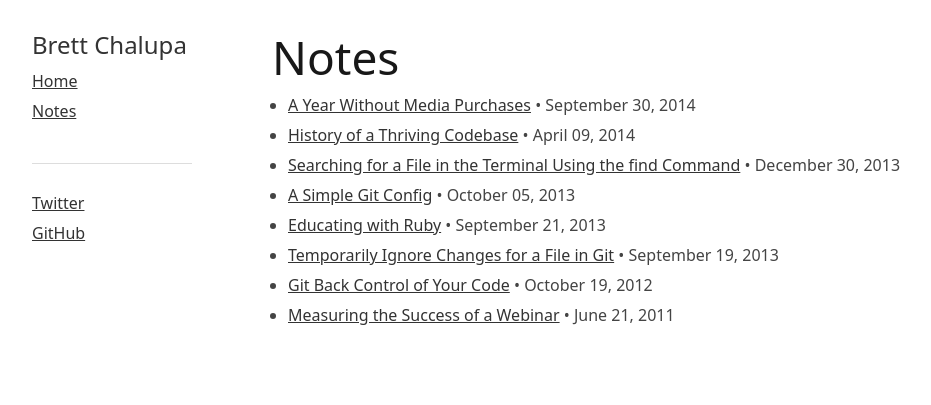
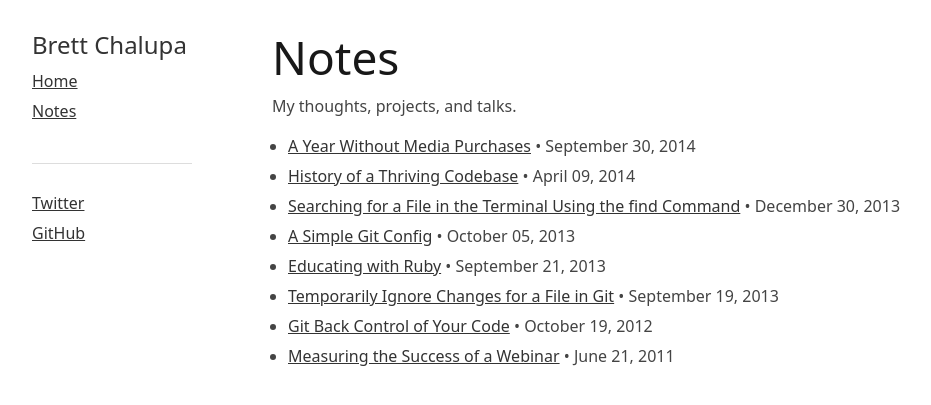
Before and after one commit to brettchalupa/brettchalupa.github.io, a Jekyll site: the page built from notes.html, in a window 1280 px wide. Shown: the top 405 px of the page, without its empty margins (138-1069 px from the left). Built offline with Jekyll 4.4.1, drawn with Linux system fonts in a browser that asks for light colours; Markdown is read by kramdown in place of the engine named in the settings.

Commit message:
Add description to notes page

```diff
--- a/notes.html
+++ b/notes.html
@@ -7,6 +7,8 @@ permalink: /notes/
 <div id="notes">
   <h1>Notes</h1>
 
+  <p>My thoughts, projects, and talks.</p>
+
   <ul class="posts">
     {% for post in site.posts %}
       <li><a href="{{ post.url }}">{{ post.title }}</a> • <span class="date">{{ post.date | date: "%B %d, %Y" }}</span></li>
```
